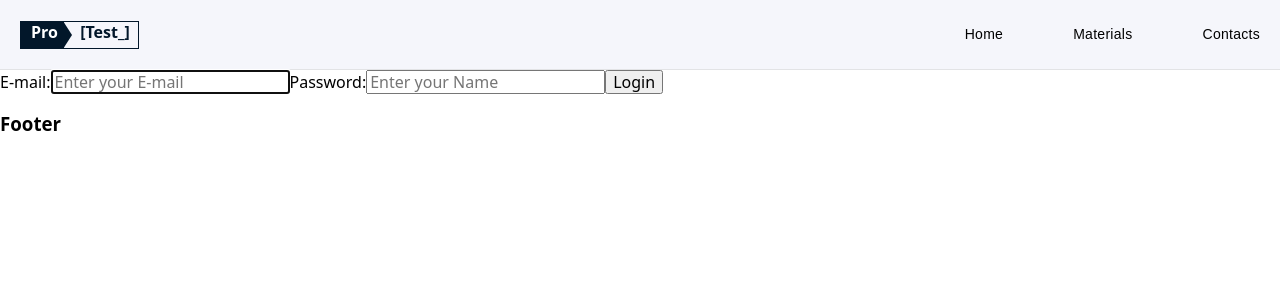
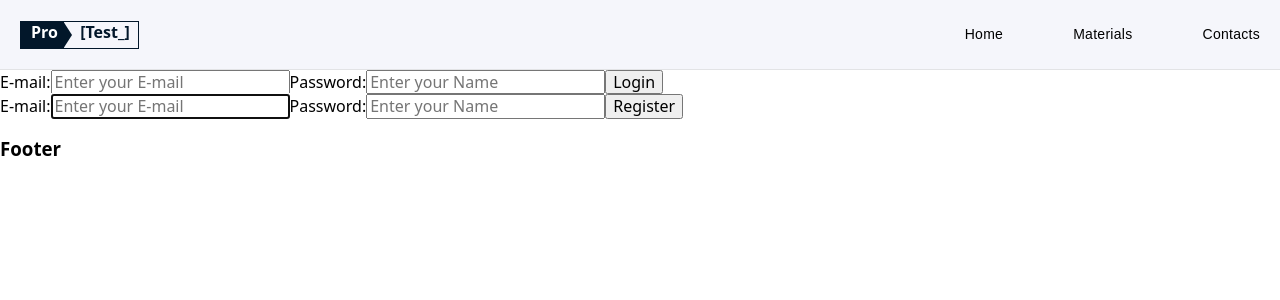
Before and after one commit to DRAKOS6666/GoIt-Test-Pro-Team11, a React (Create React App) app: page /auth in a window 1280 px wide. Shown: the top 300 px of the page. Built offline with nearby package versions, Linux system fonts and the light colour scheme.

Commit message:
to local storage user and token, redux auth done

```diff
--- a/src/components/App.js
+++ b/src/components/App.js
@@ -37,7 +37,7 @@ function App() {
       </Header>
       <Suspense fallback={<Loader />}>
         <Switch>
-          <PublicRoute path="/auth" component={Login} restricted />
+          <PublicRoute path="/auth" component={Login} redirectTo="/auth" restricted />
 
           <PublicRoute path="/test" component={Test} redirectTo="/auth" />
 
--- a/src/components/Login/Login.js
+++ b/src/components/Login/Login.js
@@ -20,14 +20,19 @@ const Login = () => {
     }
   }, [error]);
 
-  const handleSubmit = event => {
+  const handleLoginSubmit = event => {
     event.preventDefault();
     dispatch(authOperations.loginUser({ email, password }));
   };
 
+  const handleRegisterSubmit = event => {
+    event.preventDefault();
+    dispatch(authOperations.registerUser({ email, password }));
+  };
+
   return (
     <>
-      <form onSubmit={handleSubmit}>
+      <form onSubmit={handleLoginSubmit}>
         <label>
           E-mail:
       <input
@@ -49,7 +54,32 @@ const Login = () => {
           />
         </label>
         <button type="submit">Login</button>
-      </form></>
+      </form>
+
+      <form onSubmit={handleRegisterSubmit}>
+        <label>
+          E-mail:
+      <input
+            autoFocus
+            required
+            autoComplete="on"
+            type="email"
+            onChange={e => setEmail(e.target.value)}
+            placeholder="Enter your E-mail"
+          />
+        </label>
+        <label>
+          Password:
+      <input
+            required
+            type="password"
+            onChange={e => setPassword(e.target.value)}
+            placeholder="Enter your Name"
+          />
+        </label>
+        <button type="submit">Register</button>
+      </form>
+    </>
   );
 };
 
--- a/src/redux/auth/auth-reducer.js
+++ b/src/redux/auth/auth-reducer.js
@@ -37,8 +37,8 @@ const user = createReducer(
   {},
   {
     [authOperations.getCurrentUser.fulfilled]: (_, { payload }) => payload,
-    [authOperations.registerUser.fulfilled]: (state, { payload }) => payload.userData,
-    [authOperations.loginUser.fulfilled]: (state, { payload }) => payload.userData,
+    [authOperations.registerUser.fulfilled]: (_, { payload }) => payload,
+    [authOperations.loginUser.fulfilled]: (_, { payload }) => payload.userData,
     [authOperations.logoutUser.fulfilled]: () => null,
   },
 );
```
